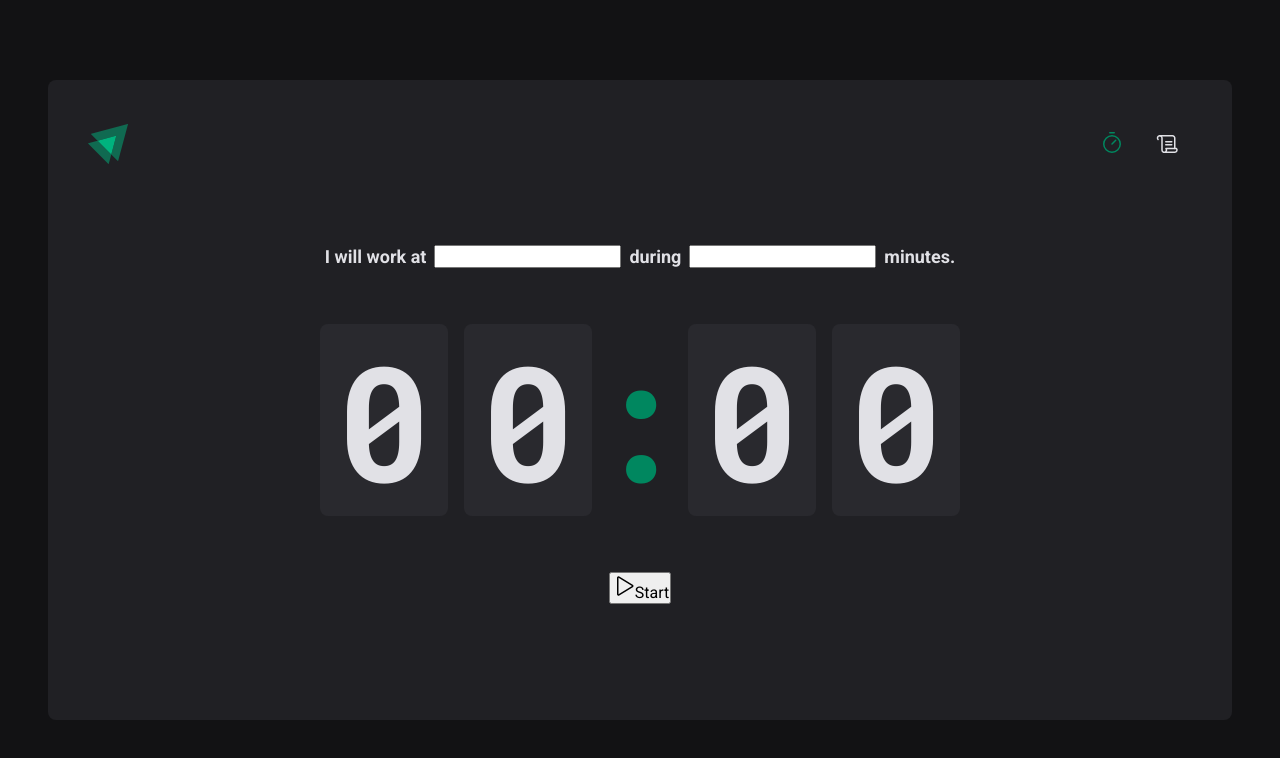
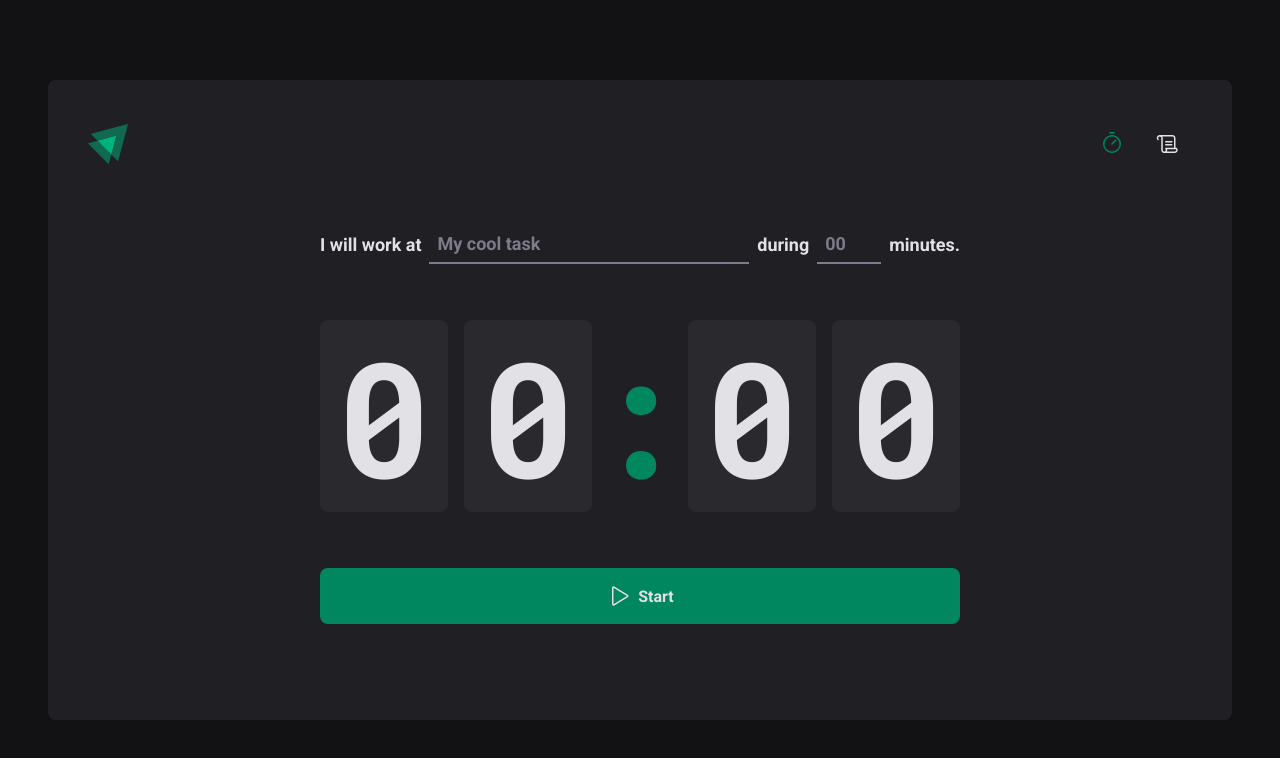
Before and after one commit to ramirlm/rect-pomodoro, a React (Vite) app: page / in a window 1280 px wide. Shown: the top 758 px of the page. Built offline with nearby package versions, Linux system fonts and the light colour scheme.

Commit message:
More styling on home page and adding a placeholder datalist for taskInput component

```diff
--- a/src/pages/Home/index.tsx
+++ b/src/pages/Home/index.tsx
@@ -3,7 +3,10 @@
   CountdownContainer,
   FormContainer,
   HomeContainer,
+  MinutesAmountInput,
   Separator,
+  StartCountdownButton,
+  TaskInput,
 } from './styles'
 
 export function Home() {
@@ -12,10 +15,27 @@
       <form action="">
         <FormContainer>
           <label htmlFor="task">I will work at</label>
-          <input id="task" />
+          <TaskInput
+            id="task"
+            list="task-suggestions"
+            placeholder="My cool task"
+          />
+
+          <datalist id="task-suggestions">
+            <option value="My cool task" />
+            <option value="Just another task" />
+            <option value="My cool task 3" />
+          </datalist>
 
           <label htmlFor="amountMinutes">during</label>
-          <input id="amountMinutes" />
+          <MinutesAmountInput
+            type="number"
+            id="amountMinutes"
+            placeholder="00"
+            step={5}
+            min={5}
+            max={60}
+          />
           <span>minutes.</span>
         </FormContainer>
 
@@ -26,10 +46,10 @@
           <span>0</span>
           <span>0</span>
         </CountdownContainer>
-        <button type="submit">
+        <StartCountdownButton type="submit">
           <Play size={24} />
           Start
-        </button>
+        </StartCountdownButton>
       </form>
     </HomeContainer>
   )
--- a/src/pages/Home/styles.ts
+++ b/src/pages/Home/styles.ts
@@ -28,6 +28,34 @@
   flex-wrap: wrap;
 `
 
+const BaseInput = styled.input`
+  background: transparent;
+  height: 2.5rem;
+  border: 0;
+  border-bottom: 2px solid ${(props) => props.theme['gray-500']};
+  font-weight: bold;
+  font-size: 1.125rem;
+  padding: 0 0.5rem;
+  color: ${(props) => props.theme['gray-100']};
+
+  &:focus {
+    box-shadow: none;
+    border-color: ${(props) => props.theme['green-500']};
+  }
+
+  &::placeholder {
+    color: ${(props) => props.theme['gray-500']};
+  }
+`
+
+export const TaskInput = styled(BaseInput)`
+  flex: 1;
+`
+
+export const MinutesAmountInput = styled(BaseInput)`
+  width: 4rem;
+`
+
 export const CountdownContainer = styled.div`
   font-family: 'Roboto Mono', monospace;
   font-size: 10rem;
@@ -53,3 +81,32 @@
   display: flex;
   justify-content: center;
 `
+
+export const StartCountdownButton = styled.button`
+  width: 100%;
+  border: 0;
+  padding: 1rem;
+  border-radius: 8px;
+
+  display: flex;
+  align-items: center;
+  justify-content: center;
+
+  gap: 0.5rem;
+  font-weight: bold;
+
+  cursor: pointer;
+
+  background: ${(props) => props.theme['green-500']};
+  color: ${(props) => props.theme['gray-100']};
+
+  &:disabled {
+    opacity: 0.7;
+    cursor: not-allowed;
+    background: ${(props) => props.theme['gray-500']};
+  }
+
+  &:not(:disabled):hover {
+    background: ${(props) => props.theme['green-700']};
+  }
+`
```
